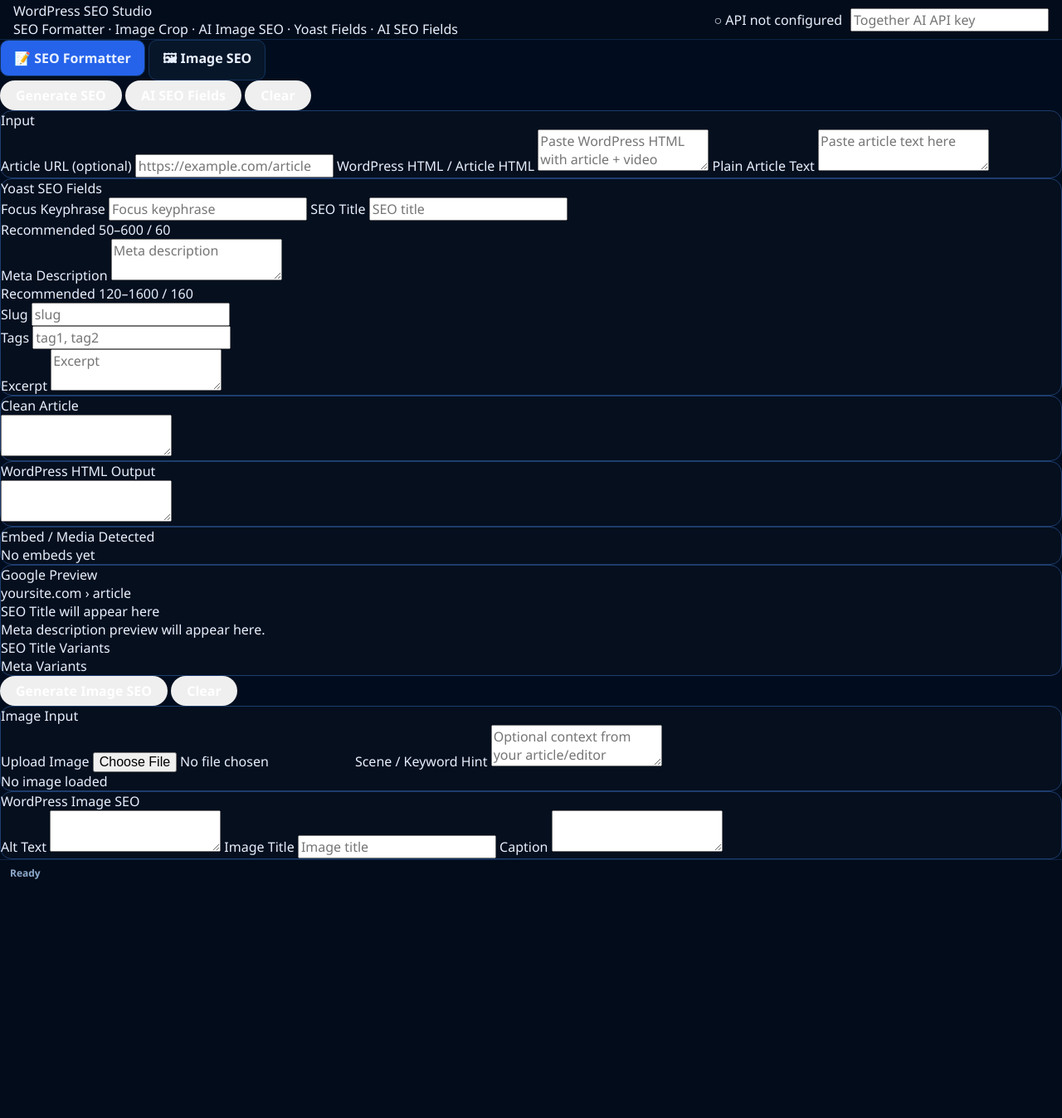
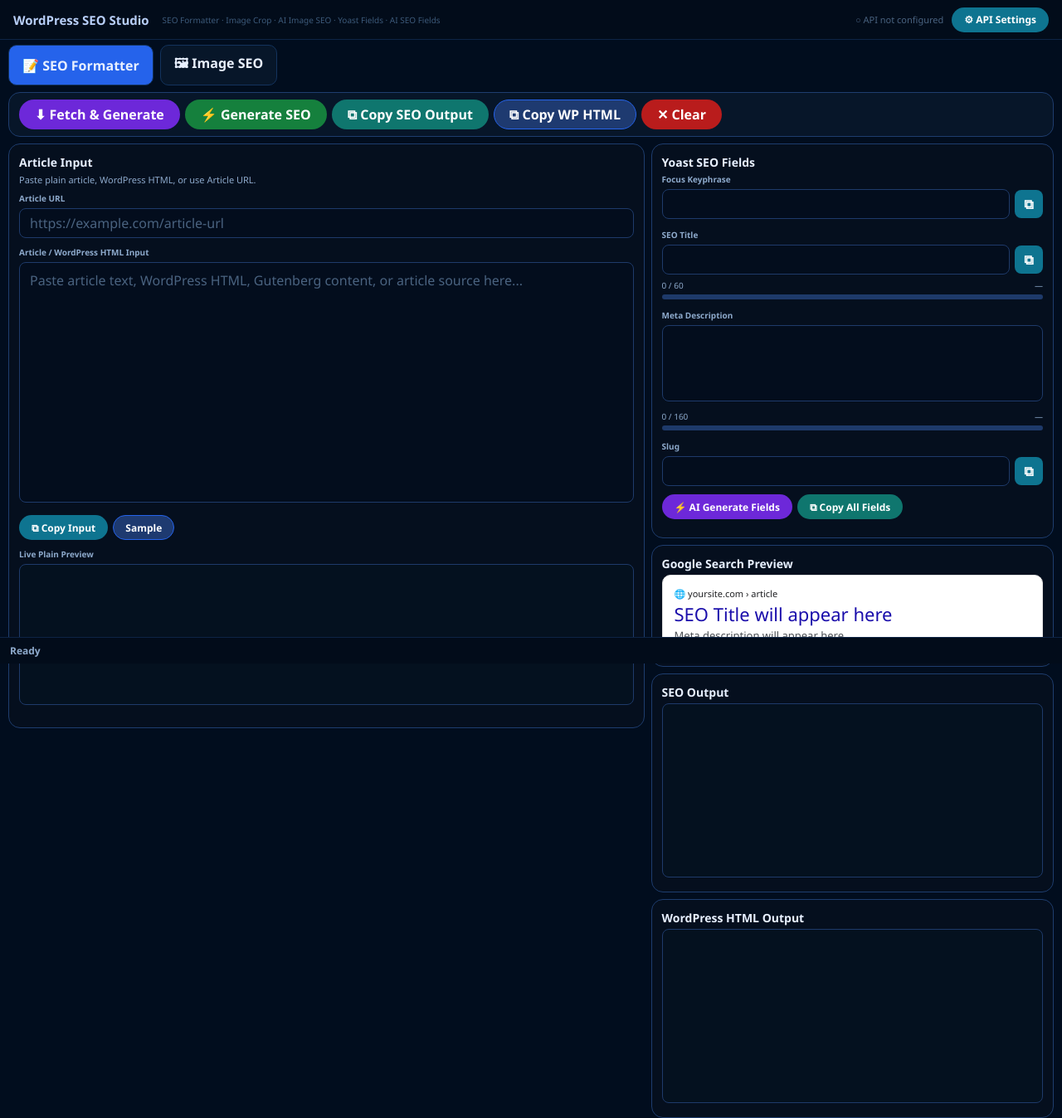
Before and after one commit to chanrathrin/SEO-web-tool, a Flask app: template templates/index.html in a window 1280 px wide. Shown: the whole page at 83% size. Before the commit the page ends 1060 px from the top, so only its background shows below. Run offline with Flask 3, Linux system fonts and the light colour scheme; the template is opened without the code that fills it: most values are stand-ins (such as "Sample title", 1, 10 or a date in 2020).

Commit message:
Update index.html

```diff
--- a/templates/index.html
+++ b/templates/index.html
@@ -1,147 +1,283 @@
-<!doctype html>
+<!DOCTYPE html>
 <html lang="en">
 <head>
-  <meta charset="utf-8">
-  <meta name="viewport" content="width=device-width, initial-scale=1">
-  <title>WordPress SEO Studio</title>
-  <link rel="stylesheet" href="{{ url_for('static', filename='style.css') }}">
+  <meta charset="UTF-8" />
+  <meta name="viewport" content="width=device-width, initial-scale=1.0" />
+  <title>{{ app_title }}</title>
+  <link rel="stylesheet" href="{{ url_for('static', filename='style.css') }}" />
 </head>
 <body>
   <div class="app-shell">
+    <!-- Topbar -->
     <header class="topbar">
-      <div>
-        <div class="brand">WordPress SEO Studio</div>
-        <div class="subtitle">SEO Formatter · Image Crop · AI Image SEO · Yoast Fields · AI SEO Fields</div>
+      <div class="brand-wrap">
+        <div class="brand-title">WordPress SEO Studio</div>
+        <div class="brand-subtitle">SEO Formatter · Image Crop · AI Image SEO · Yoast Fields · AI SEO Fields</div>
       </div>
+
       <div class="topbar-right">
-        <span id="apiBadge" class="badge">○ API not configured</span>
-        <input id="apiKey" class="api-input" type="password" placeholder="Together AI API key">
+        <div id="apiBadge" class="api-badge badge-off">○ API not configured</div>
+        <button id="openApiModalBtn" class="btn btn-cyan small">⚙ API Settings</button>
       </div>
     </header>
 
-    <div class="tabbar">
-      <button class="tab-btn active" data-tab="seoTab">📝 SEO Formatter</button>
-      <button class="tab-btn" data-tab="imageTab">🖼 Image SEO</button>
-    </div>
+    <!-- Tabs -->
+    <main class="workspace">
+      <div class="tab-header">
+        <button class="tab-btn active" data-tab="seoTab">📝 SEO Formatter</button>
+        <button class="tab-btn" data-tab="imageTab">🖼 Image SEO</button>
+      </div>
 
-    <main class="main-grid">
-      <section id="seoTab" class="tab-panel active">
-        <div class="toolbar card">
-          <button id="generateBtn" class="btn blue">Generate SEO</button>
-          <button id="aiFieldsBtn" class="btn purple">AI SEO Fields</button>
-          <button id="clearSeoBtn" class="btn red">Clear</button>
+      <!-- SEO TAB -->
+      <section id="seoTab" class="tab-page active">
+        <div class="action-bar panel panel-tight">
+          <div class="action-row">
+            <button id="fetchGenerateBtn" class="btn btn-purple">⬇ Fetch &amp; Generate</button>
+            <button id="generateSeoBtn" class="btn btn-green">⚡ Generate SEO</button>
+            <button id="copySeoOutputBtn" class="btn btn-teal">⧉ Copy SEO Output</button>
+            <button id="copyWpOutputBtn" class="btn btn-blue">⧉ Copy WP HTML</button>
+            <button id="clearSeoBtn" class="btn btn-red">✕ Clear</button>
+          </div>
         </div>
 
-        <div class="seo-layout">
-          <div class="card panel">
-            <div class="panel-title">Input</div>
-            <label>Article URL (optional)</label>
-            <input id="articleUrl" class="input" placeholder="https://example.com/article">
-
-            <label>WordPress HTML / Article HTML</label>
-            <textarea id="articleHtml" class="textarea tall" placeholder="Paste WordPress HTML with article + video embeds here"></textarea>
-
-            <label>Plain Article Text</label>
-            <textarea id="articleText" class="textarea medium" placeholder="Paste article text here"></textarea>
-          </div>
-
-          <div class="card panel">
-            <div class="panel-title">Yoast SEO Fields</div>
-            <label>Focus Keyphrase</label>
-            <input id="focusKeyphrase" class="input green-text" placeholder="Focus keyphrase">
-
-            <label>SEO Title</label>
-            <input id="seoTitle" class="input" placeholder="SEO title">
-            <div class="counter-row"><span>Recommended 50–60</span><span id="seoTitleCount">0 / 60</span></div>
-
-            <label>Meta Description</label>
-            <textarea id="metaDescription" class="textarea short" placeholder="Meta description"></textarea>
-            <div class="counter-row"><span>Recommended 120–160</span><span id="metaCount">0 / 160</span></div>
-
-            <div class="two-col">
+        <div class="seo-grid">
+          <!-- LEFT -->
+          <div class="panel panel-main">
+            <div class="section-header">
               <div>
-                <label>Slug</label>
-                <input id="slug" class="input" placeholder="slug">
-              </div>
-              <div>
-                <label>Tags</label>
-                <input id="tags" class="input" placeholder="tag1, tag2">
+                <div class="section-title">Article Input</div>
+                <div class="section-subtitle">Paste plain article, WordPress HTML, or use Article URL.</div>
               </div>
             </div>
 
-            <label>Excerpt</label>
-            <textarea id="excerpt" class="textarea short" placeholder="Excerpt"></textarea>
+            <div class="field-block">
+              <label class="field-label">Article URL</label>
+              <input type="text" id="articleUrl" class="ui-input" placeholder="https://example.com/article-url" />
+            </div>
+
+            <div class="field-block">
+              <label class="field-label">Article / WordPress HTML Input</label>
+              <textarea id="rawInput" class="ui-textarea input-large" placeholder="Paste article text, WordPress HTML, Gutenberg content, or article source here..."></textarea>
+            </div>
+
+            <div class="sub-toolbar">
+              <button id="copyInputBtn" class="btn btn-cyan small">⧉ Copy Input</button>
+              <button id="pasteSampleBtn" class="btn btn-blue small">Sample</button>
+            </div>
+
+            <div class="field-block">
+              <label class="field-label">Live Plain Preview</label>
+              <textarea id="plainPreview" class="ui-textarea output-mid readonly" readonly></textarea>
+            </div>
           </div>
-        </div>
 
-        <div class="three-grid">
-          <div class="card panel">
-            <div class="panel-title">Clean Article</div>
-            <textarea id="cleanArticle" class="textarea output"></textarea>
-          </div>
-          <div class="card panel">
-            <div class="panel-title">WordPress HTML Output</div>
-            <textarea id="wpHtml" class="textarea output"></textarea>
-          </div>
-          <div class="card panel">
-            <div class="panel-title">Embed / Media Detected</div>
-            <div id="embedList" class="embed-list empty">No embeds yet</div>
-          </div>
-        </div>
+          <!-- RIGHT -->
+          <div class="panel-stack">
+            <div class="panel panel-side">
+              <div class="section-title">Yoast SEO Fields</div>
 
-        <div class="card panel">
-          <div class="panel-title">Google Preview</div>
-          <div class="preview-box">
-            <div class="preview-url">yoursite.com › article</div>
-            <div id="previewTitle" class="preview-title">SEO Title will appear here</div>
-            <div id="previewMeta" class="preview-meta">Meta description preview will appear here.</div>
-          </div>
-          <div class="variant-wrap">
-            <div>
-              <div class="mini-title">SEO Title Variants</div>
-              <div id="seoVariants" class="variant-list"></div>
+              <div class="field-grid">
+                <div class="field-block">
+                  <label class="field-label">Focus Keyphrase</label>
+                  <div class="inline-copy">
+                    <input type="text" id="focusKeyphrase" class="ui-input" />
+                    <button class="mini-copy" data-copy-target="focusKeyphrase">⧉</button>
+                  </div>
+                </div>
+
+                <div class="field-block">
+                  <label class="field-label">SEO Title</label>
+                  <div class="inline-copy">
+                    <input type="text" id="seoTitle" class="ui-input" />
+                    <button class="mini-copy" data-copy-target="seoTitle">⧉</button>
+                  </div>
+                  <div class="char-meter">
+                    <div class="char-meta">
+                      <span id="seoTitleCount">0 / 60</span>
+                      <span id="seoTitleHint">—</span>
+                    </div>
+                    <div class="meter-track"><div id="seoTitleBar" class="meter-fill"></div></div>
+                  </div>
+                </div>
+
+                <div class="field-block">
+                  <label class="field-label">Meta Description</label>
+                  <textarea id="metaDescription" class="ui-textarea meta-box"></textarea>
+                  <div class="char-meter">
+                    <div class="char-meta">
+                      <span id="metaDescCount">0 / 160</span>
+                      <span id="metaDescHint">—</span>
+                    </div>
+                    <div class="meter-track"><div id="metaDescBar" class="meter-fill"></div></div>
+                  </div>
+                </div>
+
+                <div class="field-block">
+                  <label class="field-label">Slug</label>
+                  <div class="inline-copy">
+                    <input type="text" id="slugField" class="ui-input" />
+                    <button class="mini-copy" data-copy-target="slugField">⧉</button>
+                  </div>
+                </div>
+              </div>
+
+              <div class="sub-toolbar">
+                <button id="aiFieldsBtn" class="btn btn-purple small">⚡ AI Generate Fields</button>
+                <button id="copyAllFieldsBtn" class="btn btn-teal small">⧉ Copy All Fields</button>
+              </div>
             </div>
-            <div>
-              <div class="mini-title">Meta Variants</div>
-              <div id="metaVariants" class="variant-list"></div>
+
+            <div class="panel panel-side">
+              <div class="section-title">Google Search Preview</div>
+              <div class="google-card">
+                <div class="google-url">🌐 yoursite.com › article</div>
+                <div id="googleTitle" class="google-title">SEO Title will appear here</div>
+                <div id="googleMeta" class="google-meta">Meta description will appear here...</div>
+              </div>
+            </div>
+
+            <div class="panel panel-side">
+              <div class="section-title">SEO Output</div>
+              <textarea id="seoOutput" class="ui-textarea output-tall readonly" readonly></textarea>
+            </div>
+
+            <div class="panel panel-side">
+              <div class="section-title">WordPress HTML Output</div>
+              <textarea id="wpHtmlOutput" class="ui-textarea output-tall readonly" readonly></textarea>
             </div>
           </div>
         </div>
       </section>
 
-      <section id="imageTab" class="tab-panel">
-        <div class="toolbar card">
-          <button id="generateImageSeoBtn" class="btn blue">Generate Image SEO</button>
-          <button id="clearImageBtn" class="btn red">Clear</button>
+      <!-- IMAGE TAB -->
+      <section id="imageTab" class="tab-page">
+        <div class="action-bar panel panel-tight">
+          <div class="action-row">
+            <label class="btn btn-purple file-btn">
+              ⬆ Upload Image
+              <input type="file" id="imageFile" accept="image/*" hidden />
+            </label>
+            <button id="generateImageSeoBtn" class="btn btn-green">⚡ Generate SEO</button>
+            <button id="copyAllImageSeoBtn" class="btn btn-teal">⧉ Copy All SEO</button>
+            <button id="clearImageBtn" class="btn btn-red">✕ Clear</button>
+          </div>
         </div>
 
-        <div class="image-layout">
-          <div class="card panel">
-            <div class="panel-title">Image Input</div>
-            <label>Upload Image</label>
-            <input id="imageFile" class="input file-input" type="file" accept="image/*">
-            <label>Scene / Keyword Hint</label>
-            <textarea id="sceneHint" class="textarea short" placeholder="Optional context from your article/editor"></textarea>
-            <div class="image-preview-wrap">
-              <img id="imagePreview" class="image-preview hidden" alt="Preview">
-              <div id="imageEmpty" class="image-empty">No image loaded</div>
+        <div class="image-grid">
+          <!-- Crop/Preview panel -->
+          <div class="panel panel-main">
+            <div class="crop-toolbar">
+              <button class="btn btn-blue tiny preset-btn active" data-ratio="1200x366">1200×366</button>
+              <button class="btn btn-blue tiny preset-btn" data-ratio="800x445">800×445</button>
+              <button class="btn btn-blue tiny preset-btn" data-ratio="1x1">1:1</button>
+              <button class="btn btn-blue tiny preset-btn" data-ratio="16x9">16:9</button>
+              <button class="btn btn-blue tiny preset-btn" data-ratio="4x3">4:3</button>
+
+              <label class="switch-wrap">
+                <input type="checkbox" id="lockRatio" checked />
+                <span>Lock Ratio</span>
+              </label>
+
+              <label class="switch-wrap">
+                <input type="checkbox" id="safeZone" checked />
+                <span>Safe Zone</span>
+              </label>
+
+              <label class="zoom-wrap">
+                <span>Zoom</span>
+                <input type="range" id="zoomRange" min="1" max="2.5" step="0.01" value="1" />
+              </label>
+            </div>
+
+            <div class="canvas-wrap">
+              <div class="canvas-frame">
+                <img id="imagePreview" class="image-preview hidden" alt="Preview" />
+                <div id="canvasPlaceholder" class="canvas-placeholder">
+                  Upload image to preview crop area
+                </div>
+                <div id="safeZoneOverlay" class="safe-zone"></div>
+              </div>
+            </div>
+
+            <div class="image-info-bar">
+              <span id="imageInfoText">Visible: 0% - 100%</span>
+              <span id="imageSizeText">No image</span>
             </div>
           </div>
 
-          <div class="card panel">
-            <div class="panel-title">WordPress Image SEO</div>
-            <label>Alt Text</label>
-            <textarea id="altText" class="textarea short"></textarea>
-            <label>Image Title</label>
-            <input id="imgTitle" class="input" placeholder="Image title">
-            <label>Caption</label>
-            <textarea id="imgCaption" class="textarea medium"></textarea>
+          <!-- SEO fields -->
+          <div class="panel panel-side">
+            <div class="section-title">Image SEO Fields</div>
+
+            <div class="field-block">
+              <label class="field-label">SEO Title</label>
+              <div class="inline-copy">
+                <input type="text" id="imgSeoTitle" class="ui-input" />
+                <button class="mini-copy" data-copy-target="imgSeoTitle">⧉</button>
+              </div>
+            </div>
+
+            <div class="field-block">
+              <label class="field-label">Alt Text</label>
+              <textarea id="imgAltText" class="ui-textarea small-box"></textarea>
+            </div>
+
+            <div class="field-block">
+              <label class="field-label">Caption</label>
+              <textarea id="imgCaption" class="ui-textarea small-box"></textarea>
+            </div>
+
+            <div class="field-block">
+              <label class="field-label">Description</label>
+              <textarea id="imgDescription" class="ui-textarea mid-box"></textarea>
+            </div>
+
+            <div class="field-block">
+              <label class="field-label">Slug</label>
+              <div class="inline-copy">
+                <input type="text" id="imgSlug" class="ui-input" />
+                <button class="mini-copy" data-copy-target="imgSlug">⧉</button>
+              </div>
+            </div>
           </div>
         </div>
       </section>
     </main>
 
-    <footer id="statusBar" class="statusbar">Ready</footer>
+    <!-- Bottom status -->
+    <footer class="statusbar">
+      <div id="statusText">Ready</div>
+    </footer>
+  </div>
+
+  <!-- API MODAL -->
+  <div id="apiModal" class="modal hidden">
+    <div class="modal-card">
+      <div class="modal-title">Together AI — API Settings</div>
+      <div class="modal-subtitle">Key is hidden, tested before use.</div>
+
+      <div class="field-block">
+        <label class="field-label">API Key</label>
+        <input type="password" id="apiKeyInput" class="ui-input" placeholder="Paste Together API key here..." />
+      </div>
+
+      <div class="modal-options">
+        <label class="switch-wrap">
+          <input type="checkbox" id="showApiKey" />
+          <span>Show key</span>
+        </label>
+      </div>
+
+      <div class="modal-actions">
+        <button id="testApiKeyBtn" class="btn btn-cyan">Test Key</button>
+        <button id="saveApiKeyBtn" class="btn btn-green">Save &amp; Use</button>
+        <button id="sessionApiKeyBtn" class="btn btn-blue">Session Only</button>
+        <button id="clearApiKeyBtn" class="btn btn-red">Clear Saved Key</button>
+      </div>
+
+      <div id="apiModalStatus" class="modal-status">Paste your Together AI key below</div>
+      <button id="closeApiModalBtn" class="modal-close">✕</button>
+    </div>
   </div>
 
   <script src="{{ url_for('static', filename='script.js') }}"></script>
```
